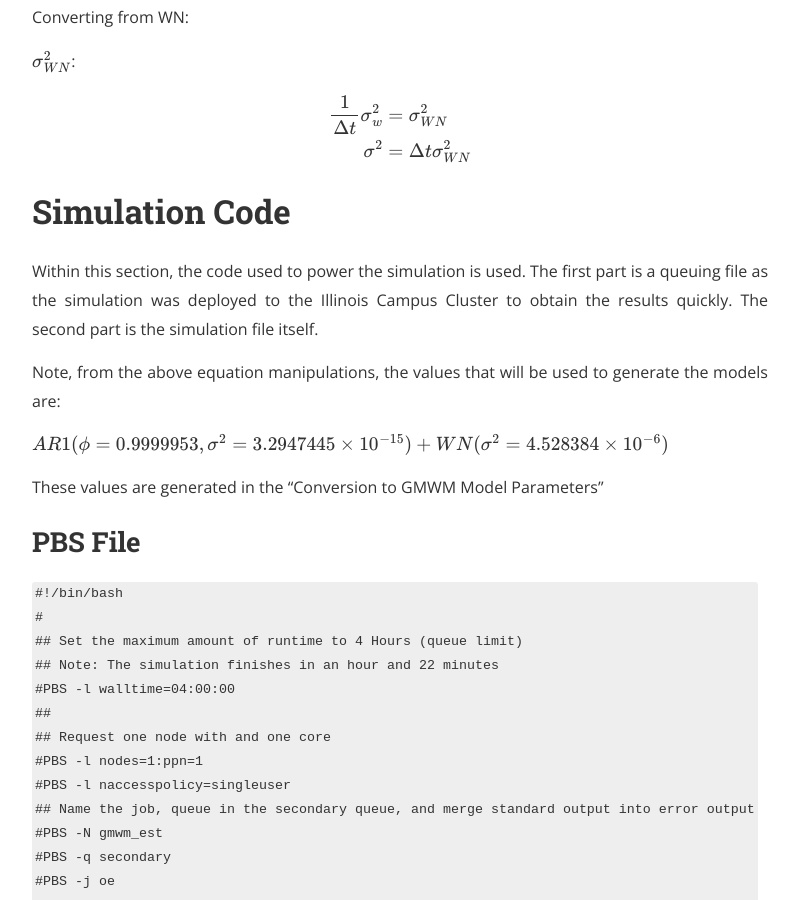
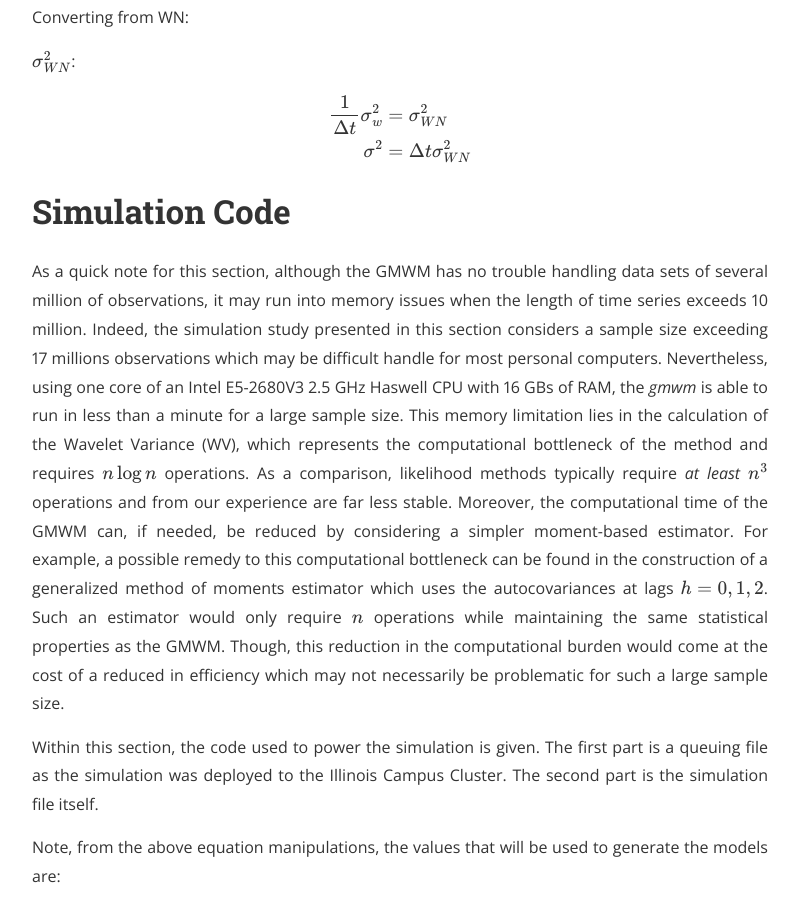
Before and after one commit to SMAC-Group/smac-group.github.io, a Jekyll site: the page built from computing/_posts/2016-02-01-gmwm-simulation.markdown, in a window 1280 px wide and 900 px high, scrolled down 2592 px. Shown: the whole window, without its empty margins (240-1039 px from the left). Built offline with Jekyll 4.4.1, drawn with Linux system fonts in a browser that asks for light colours; nearby versions of some CDN libraries; formulas are drawn with MathJax 3; a style sheet for code colours, icons or effects is not loaded.

Commit message:
Added section cut from IEEE Sensor comment

```diff
--- a/computing/_posts/2016-02-01-gmwm-simulation.markdown
+++ b/computing/_posts/2016-02-01-gmwm-simulation.markdown
@@ -91,7 +91,9 @@ $$\begin{align*}
 Simulation Code
 ===============
 
-Within this section, the code used to power the simulation is used. The first part is a queuing file as the simulation was deployed to the Illinois Campus Cluster to obtain the results quickly. The second part is the simulation file itself.
+As a quick note for this section, although the GMWM has no trouble handling data sets of several million of observations, it may run into memory issues when the length of time series exceeds 10 million. Indeed, the simulation study presented in this section considers a sample size exceeding 17 millions observations which may be difficult handle for most personal computers. Nevertheless, using one core of an Intel E5-2680V3 2.5 GHz Haswell CPU with 16 GBs of RAM, the *gmwm* is able to run in less than a minute for a large sample size. This memory limitation lies in the calculation of the Wavelet Variance (WV), which represents the computational bottleneck of the method and requires $n\log n$ operations. As a comparison, likelihood methods typically require *at least* $n^3$ operations and from our experience are far less stable. Moreover, the computational time of the GMWM can, if needed, be reduced by considering a simpler moment-based estimator. For example, a possible remedy to this computational bottleneck can be found in the construction of a generalized method of moments estimator which uses the autocovariances at lags $h = 0, 1, 2$. Such an estimator would only require $n$ operations while maintaining the same statistical properties as the GMWM. Though, this reduction in the computational burden would come at the cost of a reduced in efficiency which may not necessarily be problematic for such a large sample size.
+
+Within this section, the code used to power the simulation is given. The first part is a queuing file as the simulation was deployed to the Illinois Campus Cluster. The second part is the simulation file itself.
 
 Note, from the above equation manipulations, the values that will be used to generate the models are:
 
```
